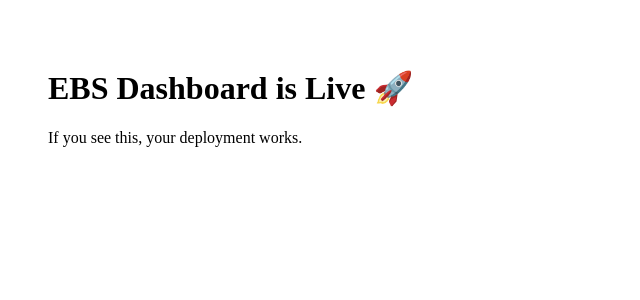
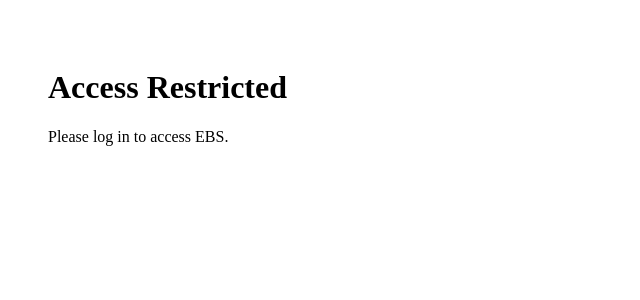
Before and after one commit to spencereasybutton/ebs-dashboard, a Next.js app: page / in a window 1280 px wide. Shown: the top 300 px of the page, without its empty margins (0-640 px from the left). Built offline with nearby package versions, Linux system fonts and the light colour scheme; no server answers.

Commit message:
Update page.tsx

```diff
--- a/app/page.tsx
+++ b/app/page.tsx
@@ -1,8 +1,21 @@
+import { auth } from "@clerk/nextjs";
+
 export default function Home() {
+  const { userId } = auth();
+
+  if (!userId) {
+    return (
+      <div style={{ padding: 40 }}>
+        <h1>Access Restricted</h1>
+        <p>Please log in to access EBS.</p>
+      </div>
+    );
+  }
+
   return (
     <div style={{ padding: 40 }}>
-      <h1>EBS Dashboard is Live 🚀</h1>
-      <p>If you see this, your deployment works.</p>
+      <h1>EBS Dashboard 🚀</h1>
+      <p>You are logged in.</p>
     </div>
   );
 }
```
